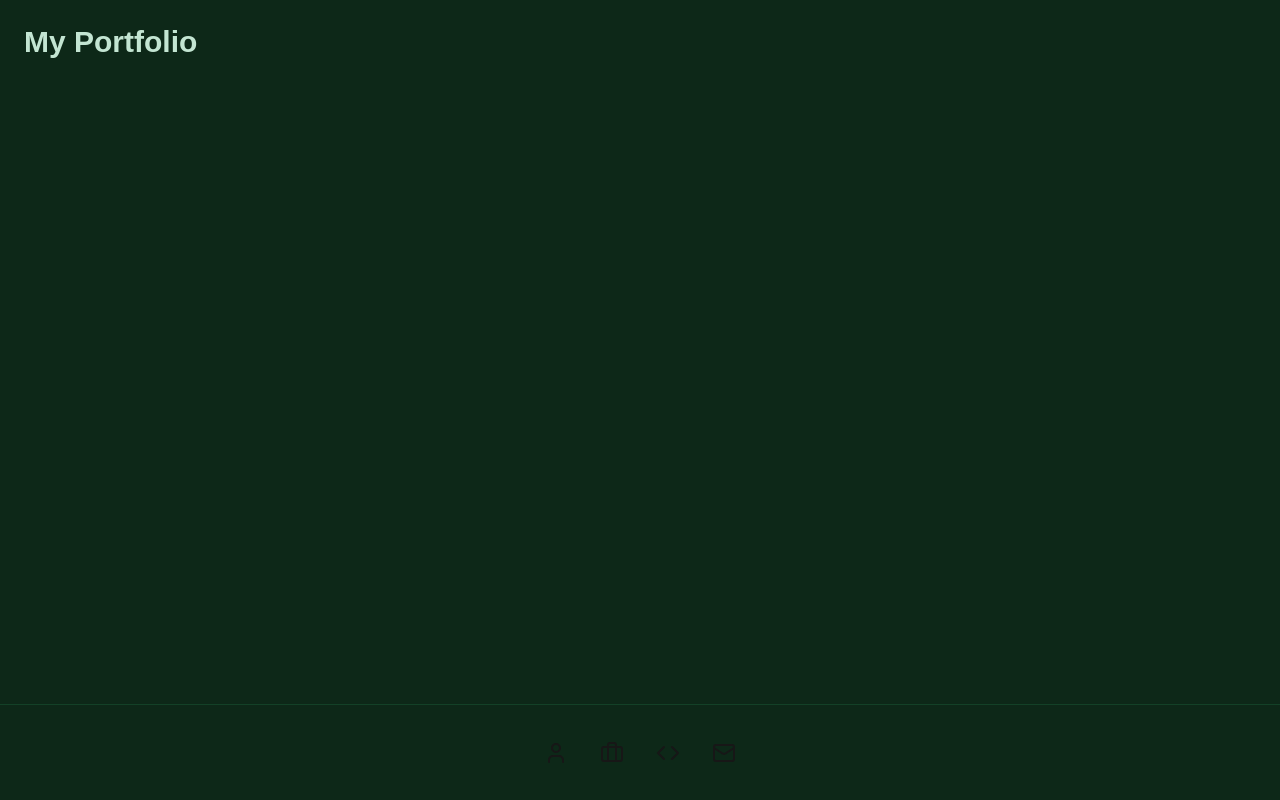
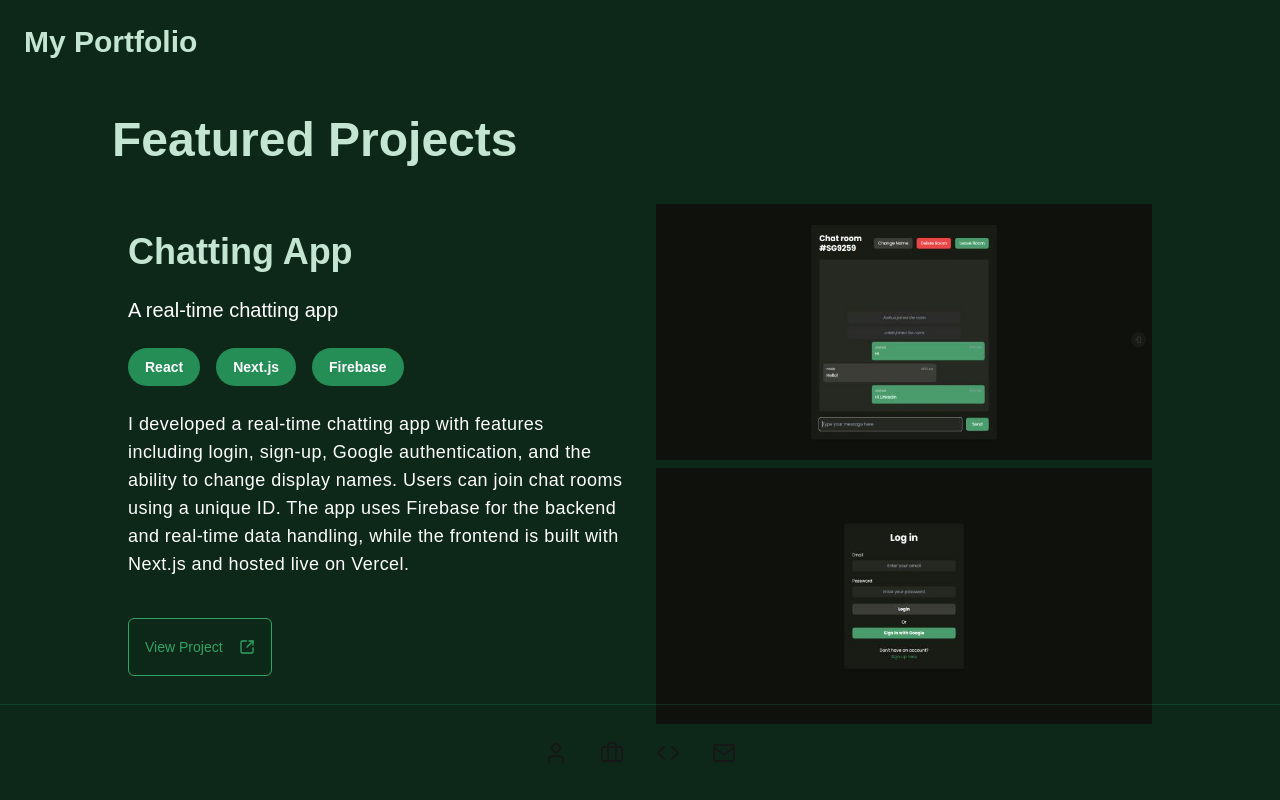
Before and after one commit to samjoshuadud/portfolio, a Next.js app: page / in a window 1280 px wide. Both pictures are taken after a click on the button 612 px from the left and 752 px from the top of the page. Built offline with nearby package versions, Linux system fonts and the light colour scheme.

Commit message:
Projects Halfway Done

```diff
--- a/components/Projects.js
+++ b/components/Projects.js
@@ -1,7 +1,68 @@
+import { SquareArrowOutUpRight } from "lucide-react";
+import { Badge } from "@/components/ui/badge";
+import { Button } from "@/components/ui/button";
+import Image from "next/image";
+
+const ProjectDetails = [
+  {
+    title: "Chatting App",
+    description: "A real-time chatting app",
+    techStack: ["React", "Next.js", "Firebase"],
+    summary: `I developed a real-time chatting app with features including login, sign-up, Google authentication, and the ability to change display names. Users can join chat rooms using a unique ID. The app uses Firebase for the backend and real-time data handling, while the frontend is built with Next.js and hosted live on Vercel.`,
+    link: "https://chatting-app-umak.vercel.app",
+    images: ["chatting-app-1.jpeg", "chatting-app-2.jpeg"],
+  },
+];
 
 export default function Project() {
   return (
     <>
+      <h1 className="text-5xl font-bold text-[#C3E5D2] pl-28 pt-8">
+        Featured Projects
+      </h1>
+      {ProjectDetails.map((project, index) => (
+        <div className="flex justify-center mt-10" key={index}>
+          <div className="w-[80%] grid grid-cols-2 gap-8">
+            <div className="text-white mt-7">
+              <h1 className="text-4xl font-semibold text-[#C3E5D2]">
+                {project.title}
+              </h1>
+              <p className="mt-6 mb-6 text-xl">{project.description}</p>
+              <ul className="my-4 flex flex-row gap-4" key={index}>
+                {project.techStack.map((tech, index) => (
+                  <Badge className="bg-[#258E57] px-4 py-2 text-sm" key={index}>
+                    {tech}
+                  </Badge>
+                ))}
+              </ul>
+              <p className="my-6 text-lg fomt-semibold tracking-wide">
+                {project.summary}
+              </p>
+              <a href={project.link} target="_blank">
+                <Button
+                  variant="outline"
+                  className="border-[#2EA566] flex gap-4 mt-10 px-4 py-7"
+                >
+                  <span className="text-[#2EA566] ">View Project</span>
+                  <SquareArrowOutUpRight size={24} className="text-[#2EA566]" />
+                </Button>
+              </a>
+            </div>
+            <div>
+              {project.images.map((image, index) => (
+                <Image
+                  key={index}
+                  src={`/assets/${image}`}
+                  alt={`Project Image ${index + 1}`}
+                  width={500}
+                  height={250}
+                  className="h-64 w-full mb-2"
+                />
+              ))}
+            </div>
+          </div>
+        </div>
+      ))}
     </>
   );
 }
--- /dev/null
+++ b/components/ui/badge.jsx
@@ -0,0 +1,34 @@
+import * as React from "react"
+import { cva } from "class-variance-authority";
+
+import { cn } from "@/lib/utils"
+
+const badgeVariants = cva(
+  "inline-flex items-center rounded-full border px-2.5 py-0.5 text-xs font-semibold transition-colors focus:outline-none focus:ring-2 focus:ring-ring focus:ring-offset-2",
+  {
+    variants: {
+      variant: {
+        default:
+          "border-transparent bg-primary text-primary-foreground hover:bg-primary/80",
+        secondary:
+          "border-transparent bg-secondary text-secondary-foreground hover:bg-secondary/80",
+        destructive:
+          "border-transparent bg-destructive text-destructive-foreground hover:bg-destructive/80",
+        outline: "text-foreground",
+      },
+    },
+    defaultVariants: {
+      variant: "default",
+    },
+  }
+)
+
+function Badge({
+  className,
+  variant,
+  ...props
+}) {
+  return (<div className={cn(badgeVariants({ variant }), className)} {...props} />);
+}
+
+export { Badge, badgeVariants }
--- /dev/null
+++ b/components/ui/button.jsx
@@ -0,0 +1,47 @@
+import * as React from "react"
+import { Slot } from "@radix-ui/react-slot"
+import { cva } from "class-variance-authority";
+
+import { cn } from "@/lib/utils"
+
+const buttonVariants = cva(
+  "inline-flex items-center justify-center gap-2 whitespace-nowrap rounded-md text-sm font-medium ring-offset-background transition-colors focus-visible:outline-none focus-visible:ring-2 focus-visible:ring-ring focus-visible:ring-offset-2 disabled:pointer-events-none disabled:opacity-50 [&_svg]:pointer-events-none [&_svg]:size-4 [&_svg]:shrink-0",
+  {
+    variants: {
+      variant: {
+        default: "bg-primary text-primary-foreground hover:bg-primary/90",
+        destructive:
+          "bg-destructive text-destructive-foreground hover:bg-destructive/90",
+        outline:
+          "border border-input bg-background hover:bg-accent hover:text-accent-foreground",
+        secondary:
+          "bg-secondary text-secondary-foreground hover:bg-secondary/80",
+        ghost: "hover:bg-accent hover:text-accent-foreground",
+        link: "text-primary underline-offset-4 hover:underline",
+      },
+      size: {
+        default: "h-10 px-4 py-2",
+        sm: "h-9 rounded-md px-3",
+        lg: "h-11 rounded-md px-8",
+        icon: "h-10 w-10",
+      },
+    },
+    defaultVariants: {
+      variant: "default",
+      size: "default",
+    },
+  }
+)
+
+const Button = React.forwardRef(({ className, variant, size, asChild = false, ...props }, ref) => {
+  const Comp = asChild ? Slot : "button"
+  return (
+    (<Comp
+      className={cn(buttonVariants({ variant, size, className }))}
+      ref={ref}
+      {...props} />)
+  );
+})
+Button.displayName = "Button"
+
+export { Button, buttonVariants }
--- /dev/null
+++ b/lib/utils.js
@@ -0,0 +1,6 @@
+import { clsx } from "clsx";
+import { twMerge } from "tailwind-merge"
+
+export function cn(...inputs) {
+  return twMerge(clsx(inputs));
+}
```
Also changed, not shown: components.json (added), public/assets/chatting-app-1.jpeg (added), public/assets/chatting-app-2.jpeg (added).
